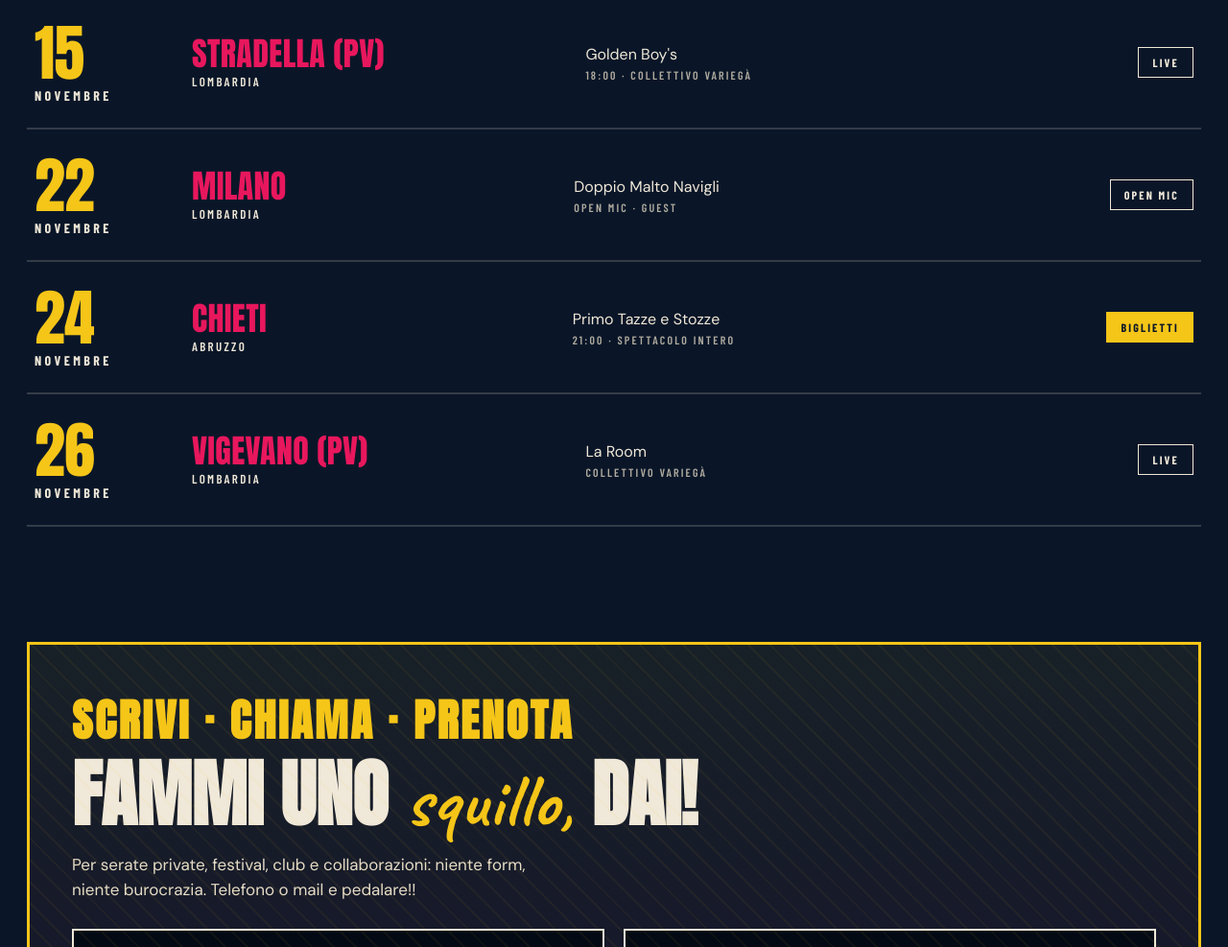
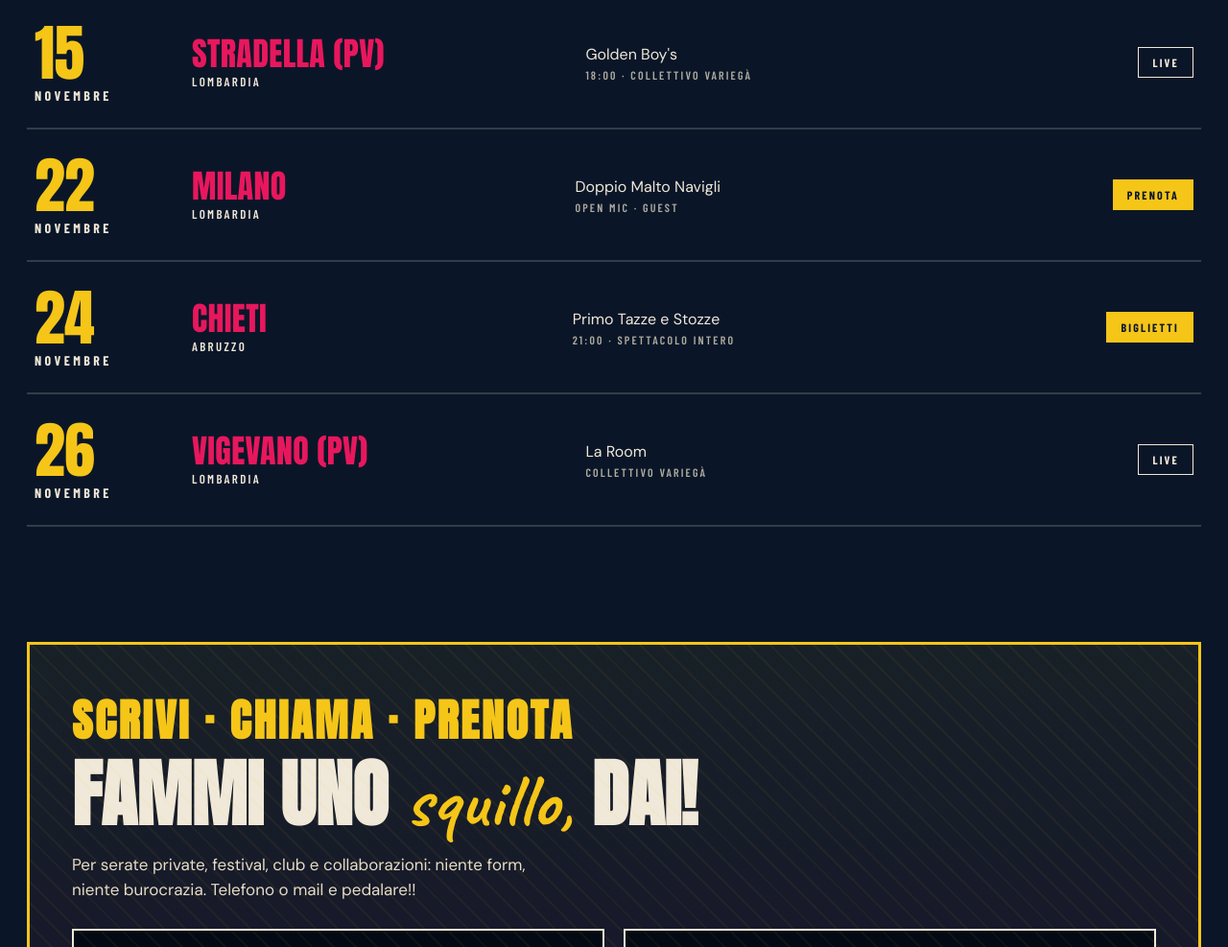
Before and after one commit to giuliooldrati/giulio.oldrati-comedy, a plain HTML site: page index.html in a window 1280 px wide. Shown: the part 3360-4347 px from the top of the page at 96% size. Drawn offline with nearby package versions, Linux system fonts and the light colour scheme; a web font is replaced by a local one.

Commit message:
aggiunto pulsante prenota data 22 novembre Milano
Co-Authored-By: Claude Opus 5.5 <noreply@anthropic.com>

```diff
--- a/index.html
+++ b/index.html
@@ -360,7 +360,7 @@
     },
     "offers": {
       "@type": "Offer",
-      "url": "https://giuliooldrati-standupcomedy.it/#date",
+      "url": "https://www.eventbrite.it/e/biglietti-stand-up-comedy-sunday-roast-2004484270412?utm_experiment=test_share_listing&aff=ebdsshios&sg=0b67ecedf4174de5fbb0d1f863061d067891ee117de88b8d87029a5887361084b05c1db2f3a0625f8ee7b710671468d087aabb4106976cf355094053577221578975f893f781bc13fa5a73cd7e2a",
       "price": "0",
       "priceCurrency": "EUR",
       "availability": "https://schema.org/InStock",
@@ -1062,7 +1062,7 @@ const DATES = [
   { day:"5", month:"NOVEMBRE", city:"SALICE TERME (PV)", region:"Lombardia", venue:"Soqquadro", meta:"Open Mic · MC", badge:"OPEN MIC" },
   { day:"12", month:"NOVEMBRE", city:"BERGAMO", region:"Lombardia", venue:"Maite", meta:"Spettacolo Intero", badge:"BIGLIETTI", ticketUrl:"https://www.eventbrite.it/e/biglietti-maite-risate-presenta-regola-n6-di-e-con-giulio-oldrati-2003648731292?aff=oddtdtcreator" },
   { day:"15", month:"NOVEMBRE", city:"STRADELLA (PV)", region:"Lombardia", venue:"Golden Boy's", meta:"18:00 · Collettivo Variegà", badge:"LIVE" },
-  { day:"22", month:"NOVEMBRE", city:"MILANO", region:"Lombardia", venue:"Doppio Malto Navigli", meta:"Open Mic · Guest", badge:"OPEN MIC" },
+  { day:"22", month:"NOVEMBRE", city:"MILANO", region:"Lombardia", venue:"Doppio Malto Navigli", meta:"Open Mic · Guest", badge:"PRENOTA", ticketUrl:"https://www.eventbrite.it/e/biglietti-stand-up-comedy-sunday-roast-2004484270412?utm_experiment=test_share_listing&aff=ebdsshios&sg=0b67ecedf4174de5fbb0d1f863061d067891ee117de88b8d87029a5887361084b05c1db2f3a0625f8ee7b710671468d087aabb4106976cf355094053577221578975f893f781bc13fa5a73cd7e2a", ticketLabel:"PRENOTA" },
   { day:"24", month:"NOVEMBRE", city:"CHIETI", region:"Abruzzo", venue:"Primo Tazze e Stozze", meta:"21:00 · Spettacolo Intero", badge:"BIGLIETTI", ticketUrl:"https://oooh.events/evento/stand-up-giulio-oldrati-biglietti/" },
   { day:"26", month:"NOVEMBRE", city:"VIGEVANO (PV)", region:"Lombardia", venue:"La Room", meta:"Collettivo Variegà", badge:"LIVE" },
 ];
@@ -1077,7 +1077,7 @@ DATES.forEach((d, i) => {
     <div class="city">${d.city}<span class="region">${d.region}</span></div>
     <div class="venue">${d.venue}<span class="meta">${d.meta}</span></div>
     ${d.ticketUrl
-      ? `<a class="badge badge-ticket" href="${d.ticketUrl}" target="_blank" rel="noopener noreferrer">BIGLIETTI</a>`
+      ? `<a class="badge badge-ticket" href="${d.ticketUrl}" target="_blank" rel="noopener noreferrer">${d.ticketLabel || 'BIGLIETTI'}</a>`
       : d.infoUrl
         ? `<a class="badge badge-ticket" href="${d.infoUrl}" target="_blank" rel="noopener noreferrer">INFO QUI</a>`
         : `<span class="badge">${d.badge}</span>`
```
